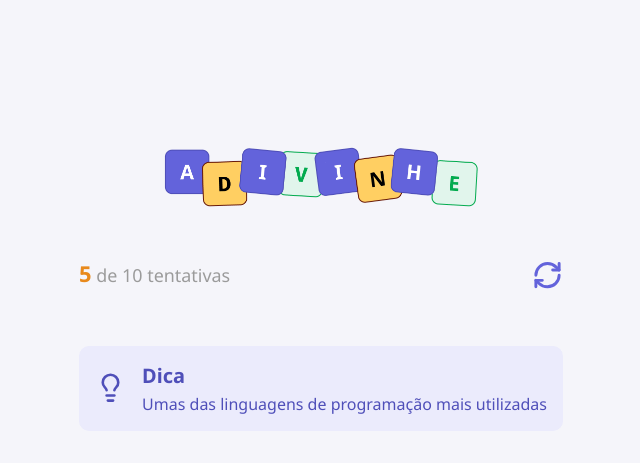
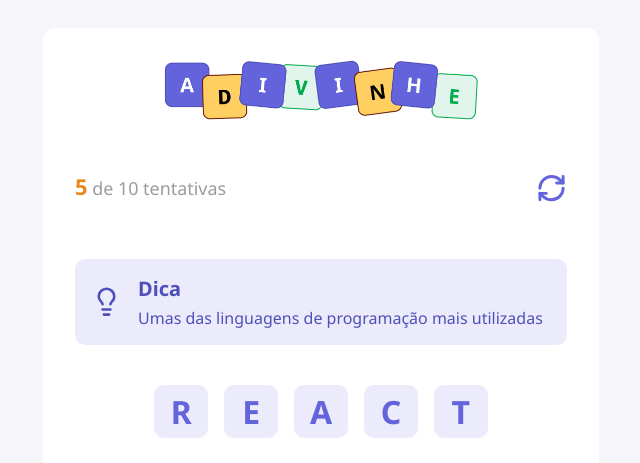
Before and after one commit to joirancosta/RS-JogoAdivinha, a React (Vite) app in the folder classroom/: page / in a window 1280 px wide. Shown: the part 111-574 px from the top of the page, without its empty margins (319-959 px from the left). Built offline with nearby package versions, Linux system fonts and the light colour scheme.

Commit message:
add letter

```diff
--- a/classroom/src/App.tsx
+++ b/classroom/src/App.tsx
@@ -1,6 +1,7 @@
 
 import styles from "./app.module.css"
 import { Tip } from "./components/Tip"
+import { Letter } from "./components/Letter"
 import { Header } from "./components/Header"
 
 function App() {
@@ -13,6 +14,13 @@
       <main>
         <Header current={5} max={10} onRestart={handleRestartGame} />
         <Tip tip="Umas das linguagens de programação mais utilizadas" />
+        <div className={styles.word}>
+          <Letter value="R"/>
+          <Letter value="E"/>
+          <Letter value="A"/>
+          <Letter value="C"/>
+          <Letter value="T"/>
+        </div>
       </main>
     </div>
   )
--- a/classroom/src/app.module.css
+++ b/classroom/src/app.module.css
@@ -6,3 +6,20 @@
   justify-content: center;
   align-items: center;
 }
+
+.container main {
+  width: 556px;
+  background-color: #FFFFFF;
+  padding: 2rem;
+  padding-bottom: 4.5rem;
+  border-radius: 0.75rem;
+}
+
+.word {
+  width: 100%;
+  display: flex;
+  justify-content: center;
+  flex-wrap: wrap;
+  gap: 1rem;
+  margin: 2.5rem 0;
+}
--- /dev/null
+++ b/classroom/src/components/Letter/index.tsx
@@ -0,0 +1,15 @@
+import styles from "./styles.module.css"
+
+type Props = {
+  value?: string
+}
+
+export function Letter({value = ""}: Props) {
+  return (
+    <div className={styles.letter}>
+      <span>
+        {value}
+      </span>
+    </div>
+  )
+}
--- /dev/null
+++ b/classroom/src/components/Letter/styles.module.css
@@ -0,0 +1,13 @@
+.letter {
+  width: 3.37rem;
+  height: 3.37rem;
+  border-radius: 0.62rem;
+  background-color: #EBEBFC;
+  color: #6363db;
+  text-transform: uppercase;
+  font-size: 2rem;
+  font-weight: 700;
+  display: flex;
+  justify-content: center;
+  align-items: center;
+}
```
